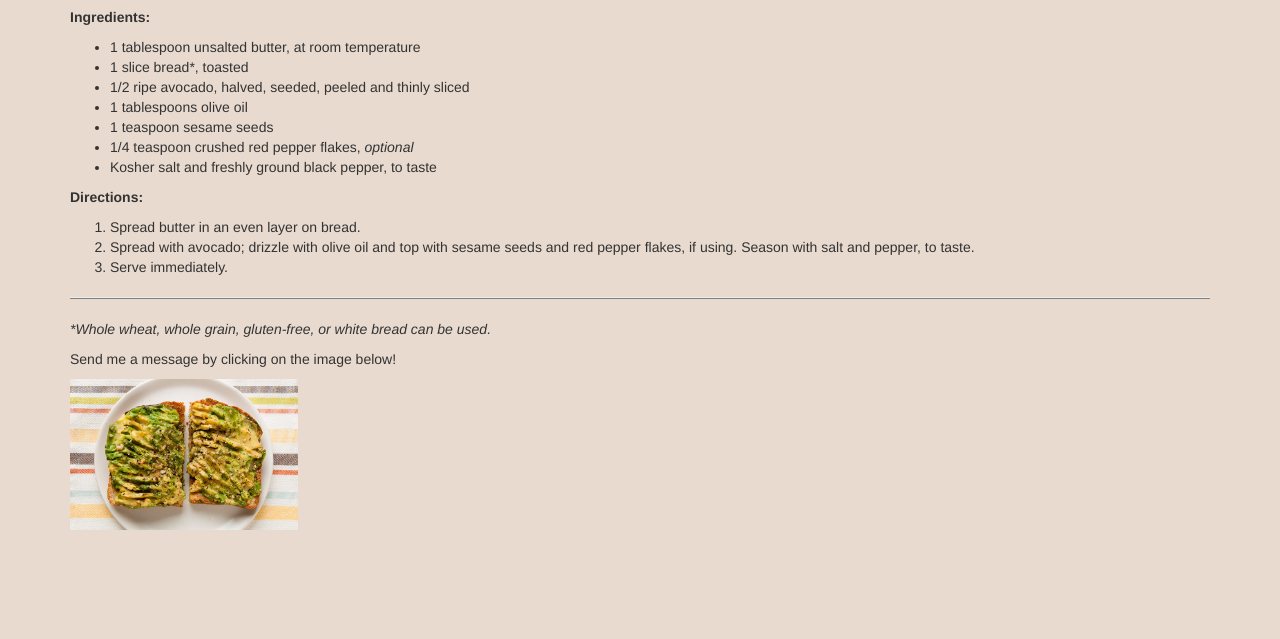
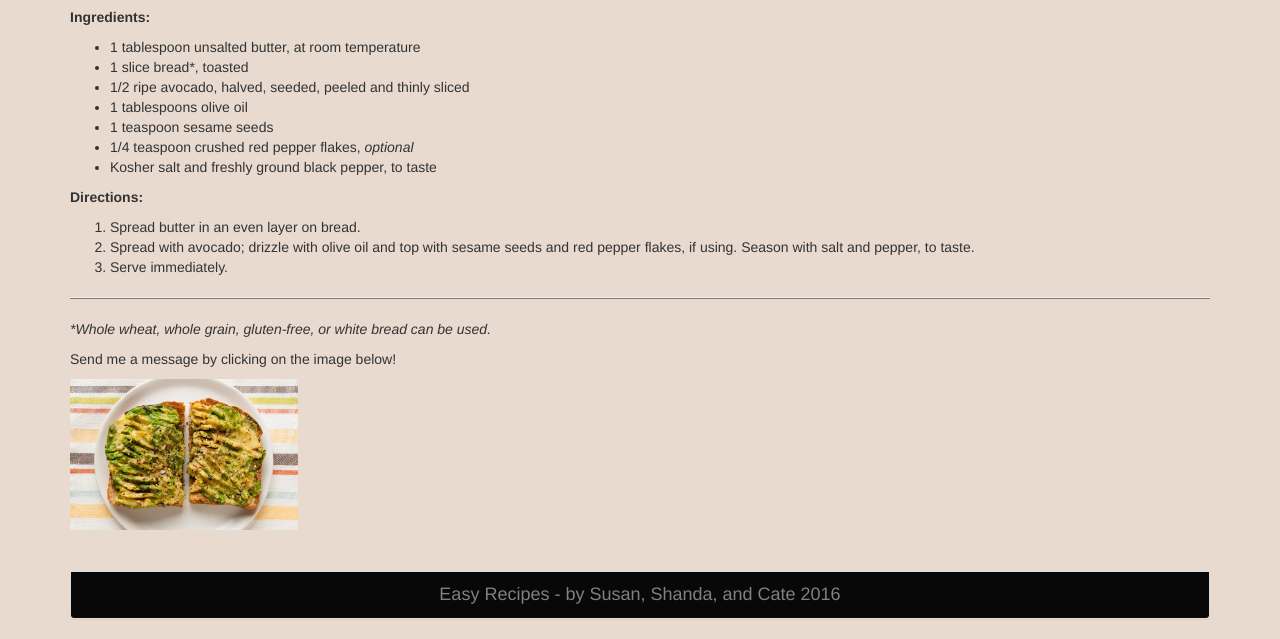
Before and after one commit to MooshieF/Easy-Recipes, a plain HTML site: page susan.html in a window 1280 px wide. Shown: the part 483-1122 px from the top of the page. Before the commit the page ends 1053 px from the top, so only its background shows below. Drawn offline with nearby package versions, Linux system fonts and the light colour scheme.

Commit message:
added footer to all pages

```diff
--- a/css/mystyle.css
+++ b/css/mystyle.css
@@ -105,3 +105,10 @@ recipe title*/
 h1{
     text-align:center;
 }
+
+.panel-footer{
+ background-color: #080808;
+ font-size: 18px;
+ text-align: center;
+ color:#808080;
+}
--- a/susan.html
+++ b/susan.html
@@ -148,14 +148,13 @@ integrity="sha384-BVYiiSIFeK1dGmJRAkycuHAHRg32OmUcww7on3RYdg4Va+PmSTsz/K68vbdEjh
     </div>
 </div>
 
+ <br><br>
 
+ <div id="footer">
+ <div class="panel panel-default">
+ <div class="panel-footer">Easy Recipes - by Susan, Shanda, and Cate 2016
+ <!-- AddToAny BEGIN -->
 
-
-
-
-   <!-- AddToAny BEGIN -->
-<br>
-<br>
 <div class="a2a_kit a2a_kit_size_32 a2a_default_style">
 <a class="a2a_button_facebook"></a>
 <a class="a2a_button_twitter"></a>
@@ -163,7 +162,14 @@ integrity="sha384-BVYiiSIFeK1dGmJRAkycuHAHRg32OmUcww7on3RYdg4Va+PmSTsz/K68vbdEjh
 </div>
 <script async src="https://static.addtoany.com/menu/page.js"></script>
 <!-- AddToAny END -->
-   </div><!--end of main container -->
+
+   </div>
+
+
+ </div>
+ </div>
+ </div>     <!-- END OF MAIN CONTAINER -->
+
 
     <!-- Latest compiled and minified JavaScript -->
 
@@ -173,5 +179,6 @@ integrity="sha384-BVYiiSIFeK1dGmJRAkycuHAHRg32OmUcww7on3RYdg4Va+PmSTsz/K68vbdEjh
 integrity="sha384-Tc5IQib027qvyjSMfHjOMaLkfuWVxZxUPnCJA7l2mCWNIpG9mGCD8wGNIcPD7Txa" crossorigin="anonymous"></script>
 <script type="text/javascript" src="js/script.js"></script>
 
-    </body>
+
+        </body>
 </html>
```
Also changed, not shown: cate.html (+13 -5 lines), index.html (+13 -6 lines), shanda.html (+15 -9 lines).
